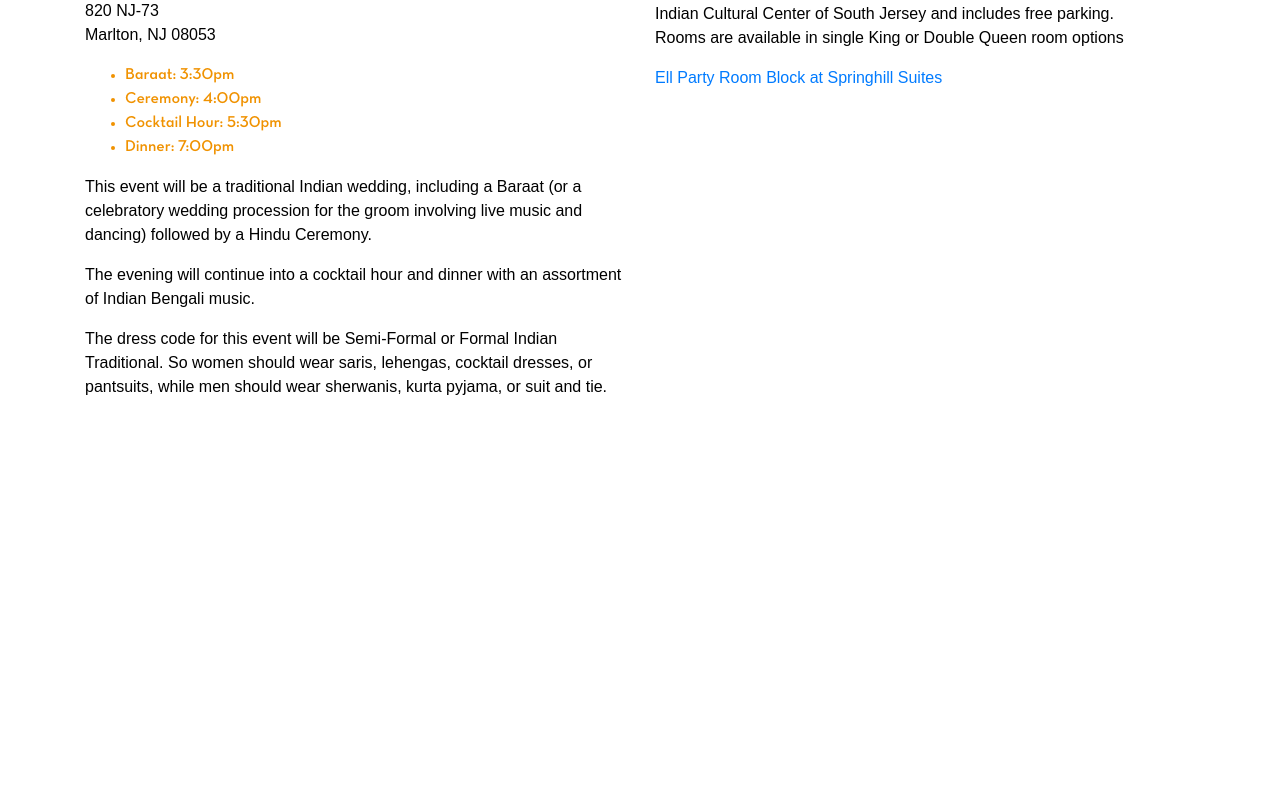
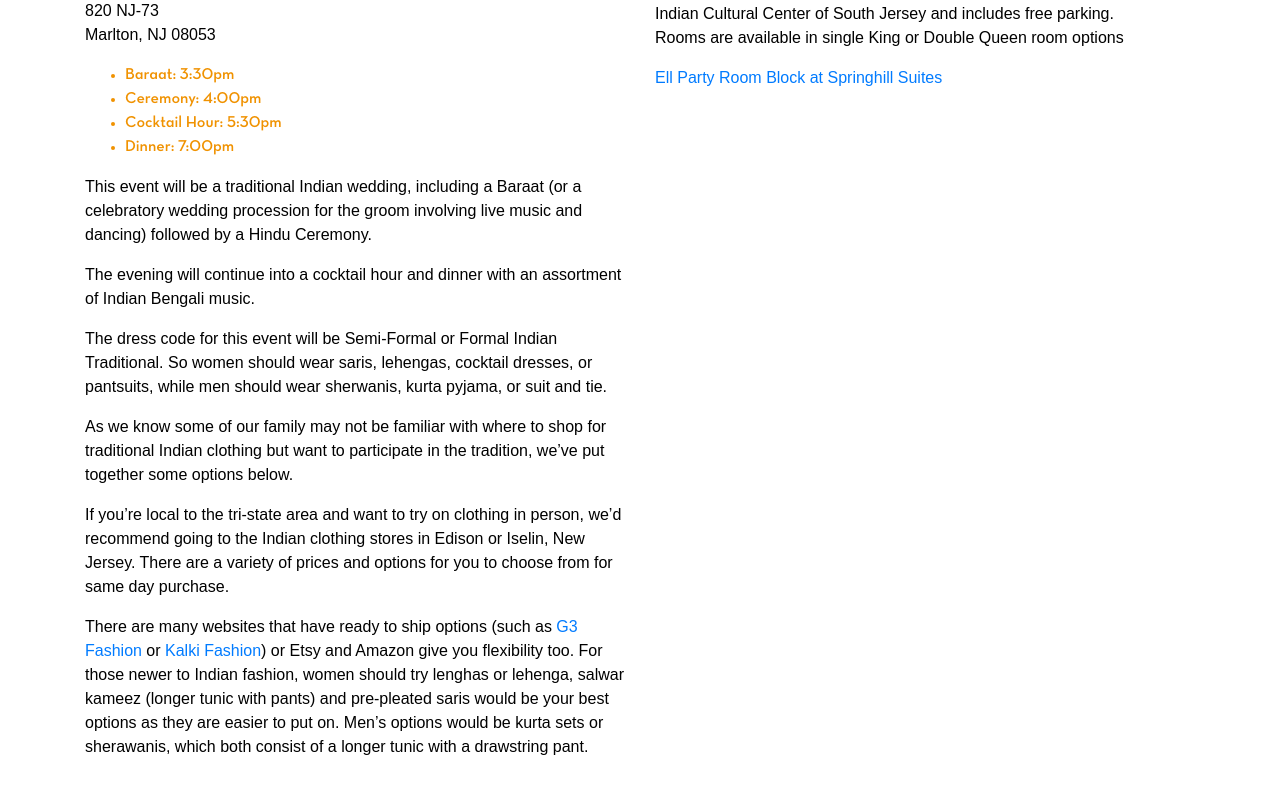
Before and after one commit to Chrisell/chris-and-sumita, a React (Create React App) app: page /events in a window 1280 px wide. Shown: the part 738-1531 px from the top of the page. Before the commit the page ends 1213 px from the top, so only its background shows below. Built offline with nearby package versions, Linux system fonts and the light colour scheme.

Commit message:
Adds clothing links

```diff
--- a/src/EventsPage.js
+++ b/src/EventsPage.js
@@ -69,6 +69,9 @@ class EventPage extends React.Component {
                         <p>This event will be a traditional Indian wedding, including a Baraat (or a celebratory wedding procession for the groom involving live music and dancing) followed by a Hindu Ceremony.</p>
                         <p>The evening will continue into a cocktail hour and dinner with an assortment of Indian Bengali music.</p>
                         <p>The dress code for this event will be Semi-Formal or Formal Indian Traditional. So women should wear saris, lehengas, cocktail dresses, or pantsuits, while men should wear sherwanis, kurta pyjama, or suit and tie. </p>
+                        <p>As we know some of our family may not be familiar with where to shop for traditional Indian clothing but want to participate in the tradition, we’ve put together some options below.</p>
+                        <p>If you’re local to the tri-state area and want to try on clothing in person, we’d recommend going to the Indian clothing stores in Edison or Iselin, New Jersey. There are a variety of prices and options for you to choose from for same day purchase.</p>
+                        <p>There are many websites that have ready to ship options (such as <a href="https://g3fashion.com/en-us" target="_blank" rel="noopener noreferrer">G3 Fashion</a> or <a href="https://www.kalkifashion.com/" target="_blank" rel="noopener noreferrer">Kalki Fashion</a>) or Etsy and Amazon give you flexibility too. For those newer to Indian fashion, women should try lenghas or lehenga, salwar kameez (longer tunic with pants) and pre-pleated saris would be your best options as they are easier to put on. Men’s options would be kurta sets or sherawanis, which both consist of a longer tunic with a drawstring pant.</p>
                     </Col>
                     <Col>
                         <h4>Available Hotels for the Events</h4>
```
